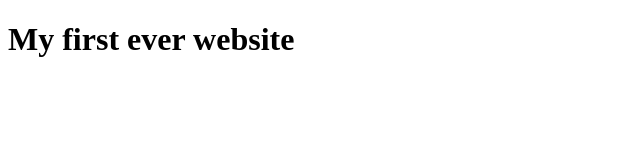
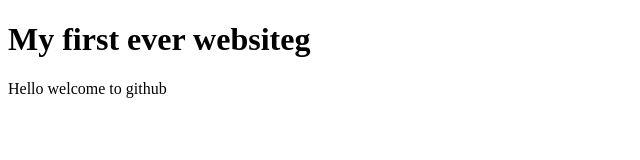
Before and after one commit to antor-mahmud/my-first-project, a plain HTML site: page index.html in a window 1280 px wide. Shown: the whole page, without its empty margins (0-640 px from the left). Drawn offline with Linux system fonts and the light colour scheme.

Commit message:
hello text

```diff
--- a/index.html
+++ b/index.html
@@ -6,6 +6,7 @@
     <title>Document</title>
 </head>
 <body>
-    <h1>My first ever website</h1>
+    <h1>My first ever websiteg</h1>
+    <p>Hello welcome to github</p>
 </body>
 </html>
```
